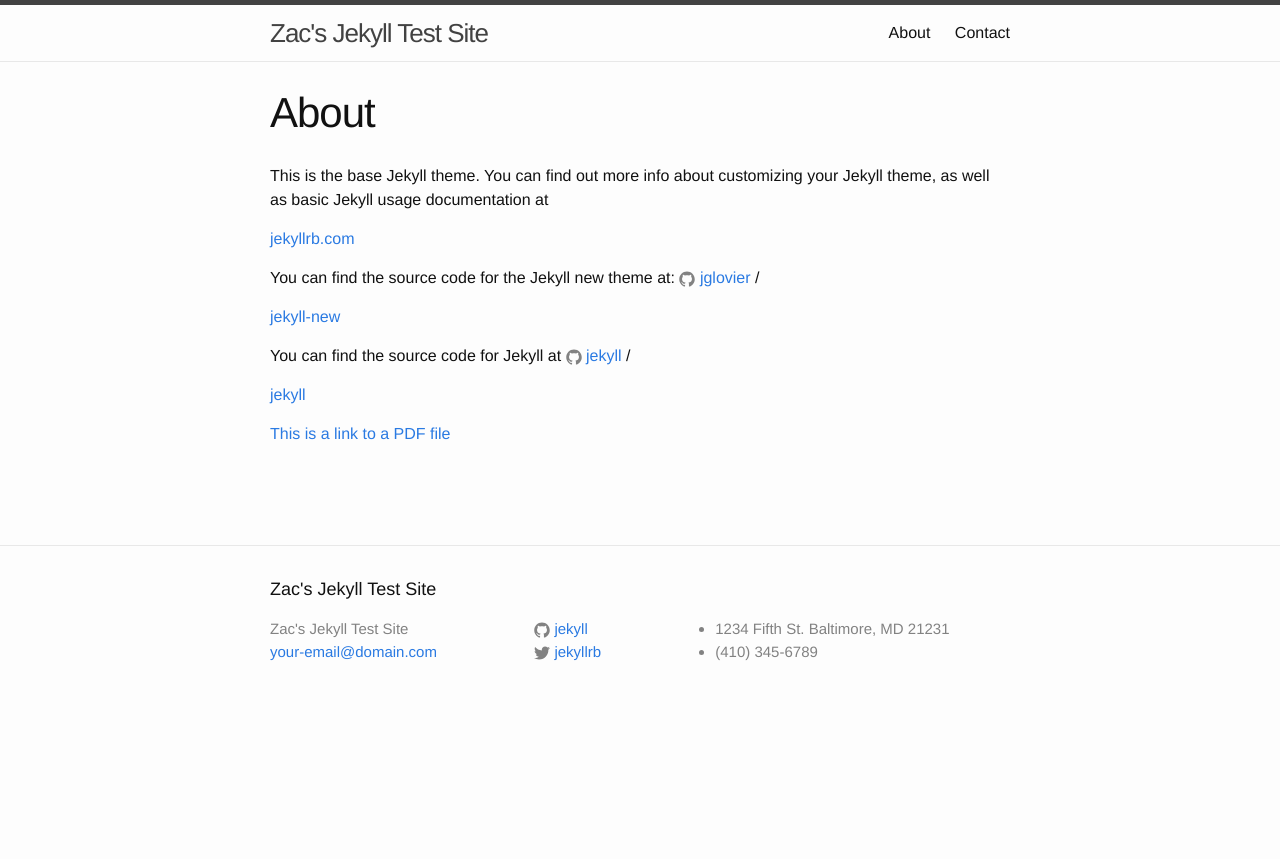
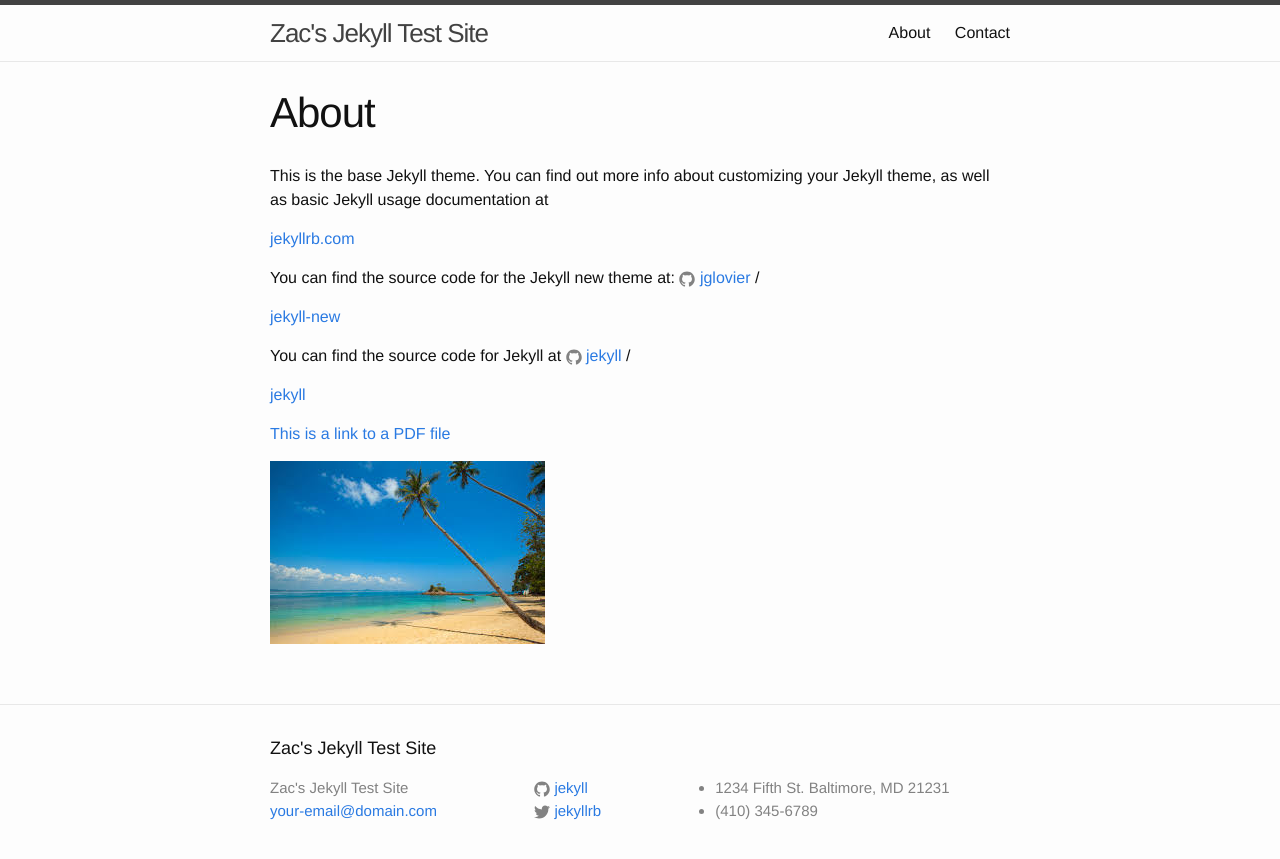
Before and after one commit to zac-heisey/test-jekyll-site, a Jekyll site: the page built from about.md, in a window 1280 px wide. Shown: the top 859 px of the page. Built offline with Jekyll 4.4.1, drawn with Linux system fonts in a browser that asks for light colours.

Commit message:
update image path for beach.jpg

```diff
--- a/about.md
+++ b/about.md
@@ -20,4 +20,4 @@
 
 <a href="{{ site.baseurl }}/uploads/adroll-state-of-performance-marketing-17.pdf">This is a link to a PDF file</a>
 
-![]({{ site.baseurl }}/uploads/beach.jpg)
+![]({{ site.baseurl }}/uploads/subfolder/beach.jpg)
```
